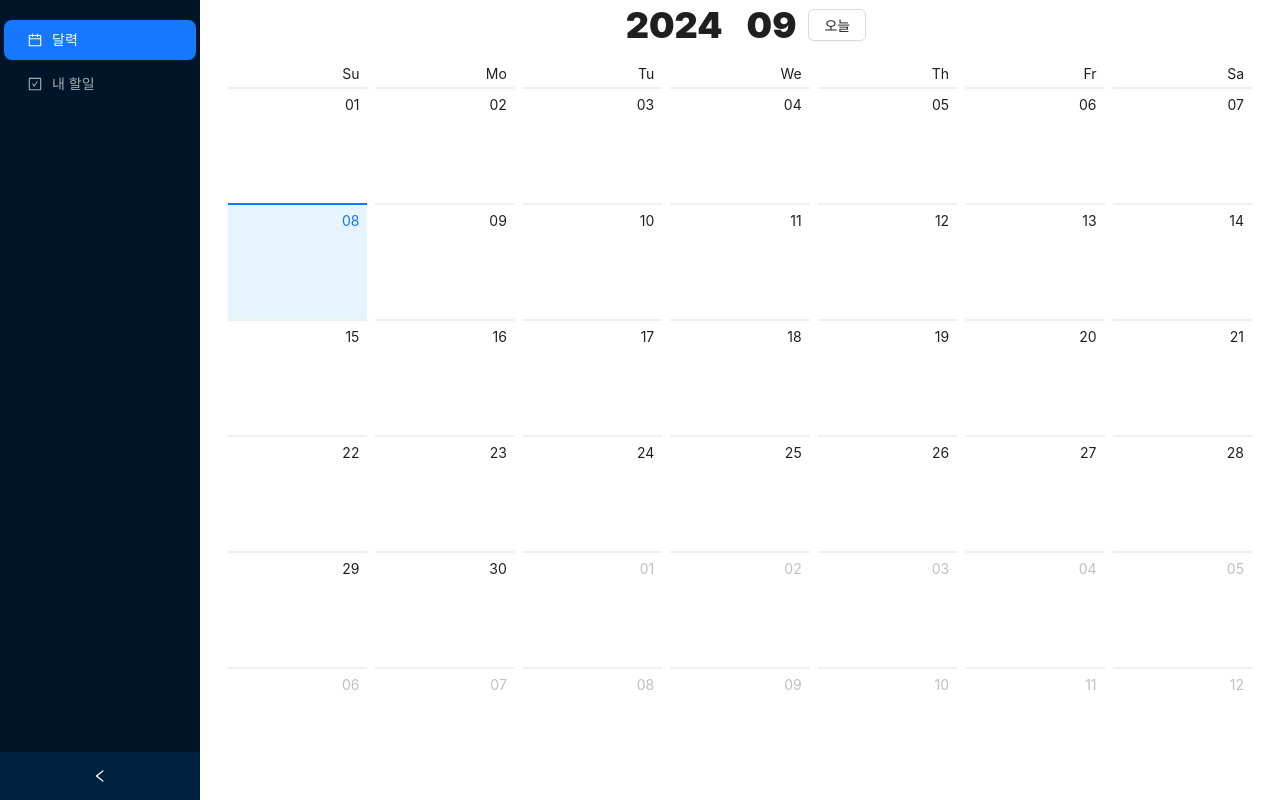
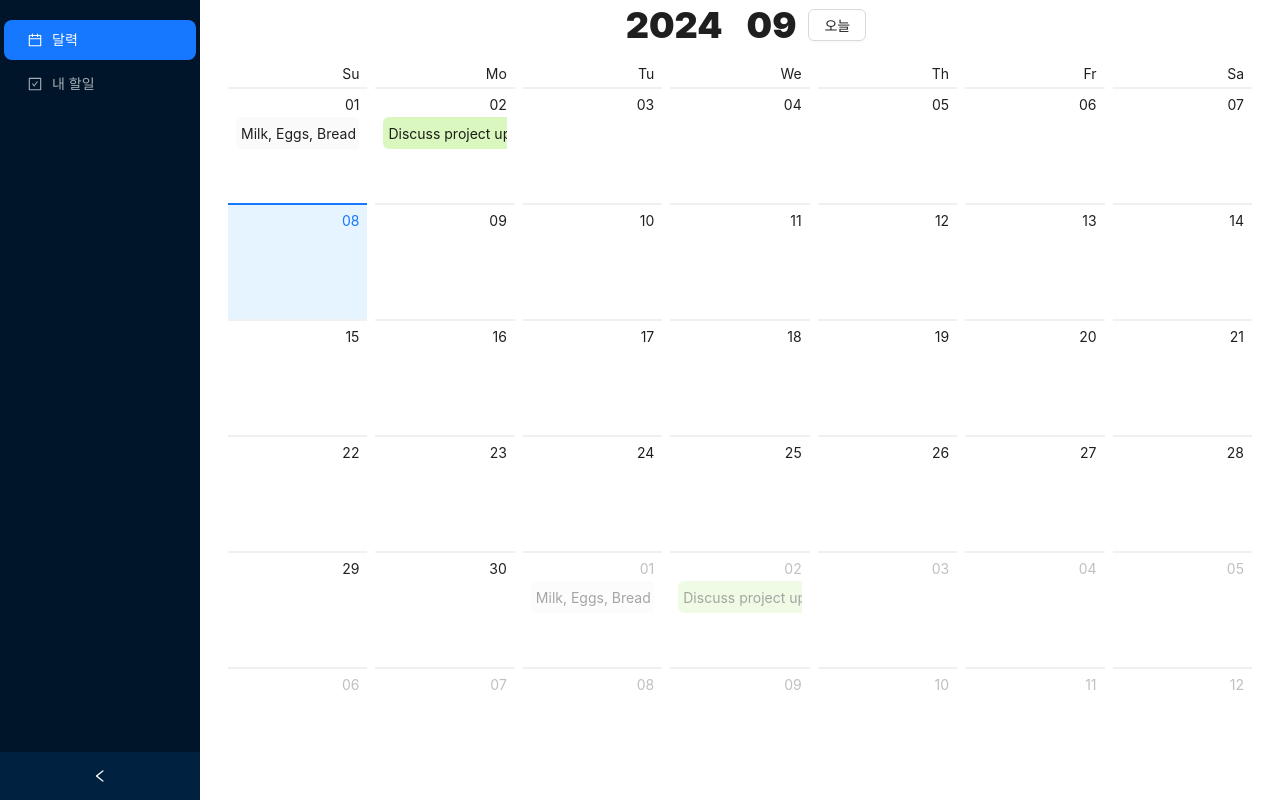
Before and after one commit to Si-off/clush_assignment, a React (Vite) app: page /calendar in a window 1280 px wide. Built offline with nearby package versions, Linux system fonts and the light colour scheme; a web font is replaced by a local one.

Commit message:
feat: todo 렌더링 작업

```diff
--- a/src/App.tsx
+++ b/src/App.tsx
@@ -5,7 +5,7 @@ import { CalendarPage, TodoListPage } from './pages';
 
 function App() {
   return (
-    <Layout style={{ minHeight: '100vh' }}>
+    <Layout style={{ height: '100vh' }}>
       <Routes>
         <Route path='/' element={<Navigate to='/calendar' />} />
         <Route element={<SideNav />}>
--- a/src/components/Calendar.tsx
+++ b/src/components/Calendar.tsx
@@ -3,22 +3,47 @@ import dayjs, { Dayjs } from 'dayjs';
 import { useState } from 'react';
 import styled from 'styled-components';
 import DateSelect from './DateSelect';
+import useTodoStore from '../store/useTodoStore';
+import TodoBadge from './TodoBadge';
 
 const Calendar = () => {
   //** states */
   const [selected, setSelected] = useState<Dayjs>(dayjs());
 
+  //** stores */
+  const { todoList } = useTodoStore();
+
   //** handlers */
   const handleWheel = (e: React.WheelEvent<HTMLDivElement>) => {
+    let newDate = selected;
     if (e.deltaY < 0) {
       // up
-      const newDate = selected.add(1, 'month').set('date', 1);
-      setSelected(newDate);
+      newDate = newDate.subtract(1, 'month').set('date', 1);
     } else {
       // down
-      const newDate = selected.subtract(1, 'month').set('date', 1);
-      setSelected(newDate);
+      newDate = newDate.add(1, 'month').set('date', 1);
     }
+    setSelected(newDate);
+  };
+
+  const dateCellRender = (value: Dayjs) => {
+    return (
+      <S.CellList
+        onWheel={(e) => {
+          e.stopPropagation();
+        }}>
+        {todoList.get(selected.format('YYYY-MM'))?.map((todo) => {
+          if (value.date() !== todo.date.date()) return;
+          return (
+            <li
+              key={todo.id}
+              style={{ opacity: value.month() !== todo.date.month() ? '40%' : undefined }}>
+              <TodoBadge isComplate={todo.isComplete} data={todo} />
+            </li>
+          );
+        })}
+      </S.CellList>
+    );
   };
 
   return (
@@ -46,9 +71,7 @@ const Calendar = () => {
           onChange={(date) => {
             setSelected(date);
           }}
-          onSelect={(date) => {
-            console.log(dayjs(date).format('YY-MM-DD'));
-          }}
+          cellRender={dateCellRender}
         />
       </div>
     </>
@@ -63,4 +86,11 @@ const S = {
     display: flex;
     justify-content: center;
   `,
+  CellList: styled.ul`
+    display: flex;
+    flex-direction: column;
+    gap: 8px;
+    cursor: auto;
+    overflow-x: hidden;
+  `,
 };
--- a/src/components/TodoItem.tsx
+++ b/src/components/TodoItem.tsx
@@ -1,15 +1,15 @@
+import { Card } from 'antd';
 import { Todo } from '../store/useTodoStore';
 
 type Props = Todo;
 
-const TodoItem = (props: Props) => {
+const TodoItem = ({ title, content, date, isComplete }: Props) => {
   return (
-    <div>
-      <p>{props.title}</p>
-      <p>{props.content}</p>
-      <p>{props.date.format('YYYY-MM-DD')}</p>
-      <p>{props.isComplete}</p>
-    </div>
+    <Card title={title} style={{ width: '300px' }} hoverable>
+      <p>{content}</p>
+      <p>{date.format('YYYY-MM-DD')}</p>
+      <p>{isComplete}</p>
+    </Card>
   );
 };
 
--- a/src/index.css
+++ b/src/index.css
@@ -24,3 +24,10 @@ body {
   width: 100%;
   height: 100%;
 }
+
+ul,
+ol,
+li {
+  text-decoration: none;
+  list-style: none;
+}
--- a/src/pages/TodoListPage.tsx
+++ b/src/pages/TodoListPage.tsx
@@ -1,11 +1,11 @@
+import { useState } from 'react';
+import dayjs, { Dayjs } from 'dayjs';
+import styled from 'styled-components';
+import { DatePicker, Divider, Form, Input, Modal, Tooltip } from 'antd';
 import { Content } from 'antd/es/layout/layout';
-import styled from 'styled-components';
+import TextArea from 'antd/es/input/TextArea';
 import { PlusOutlined } from '@ant-design/icons';
 import useTodoStore from '../store/useTodoStore';
-import { DatePicker, Form, Input, Modal, Tooltip } from 'antd';
-import { useState } from 'react';
-import TextArea from 'antd/es/input/TextArea';
-import dayjs, { Dayjs } from 'dayjs';
 import TodoItem from '../components/TodoItem';
 
 type FormData = { title: string; content: string; date: Dayjs };
@@ -62,16 +62,29 @@ const TodoListPage = () => {
           </Form.Item>
         </Form>
       </Modal>
-      {todoList.length === 0 && (
+      {todoList.size === 0 && (
         <Tooltip title='일정 추가' zIndex={1}>
           <S.CreateButton onClick={handleOpen}>
             <PlusOutlined style={{ fontSize: '16px', color: '#8c8c8c' }} />
           </S.CreateButton>
         </Tooltip>
       )}
-      {todoList.map((todo) => (
-        <TodoItem key={todo.id} {...todo} />
-      ))}
+      <S.Container>
+        {Array.from(todoList, ([yearMonth, todos]) => (
+          <>
+            <Divider orientation='left' style={{ fontSize: '16px', fontWeight: 700 }}>
+              {yearMonth}
+            </Divider>
+            <S.Ul key={yearMonth}>
+              {todos.map((todo) => (
+                <li key={todo.id}>
+                  <TodoItem key={todo.id} {...todo} />
+                </li>
+              ))}
+            </S.Ul>
+          </>
+        ))}
+      </S.Container>
     </S.Content>
   );
 };
@@ -85,7 +98,8 @@ const S = {
     align-items: center;
     gap: 16px;
     background-color: white;
-    padding: 0px 24px;
+    padding: 24px;
+    overflow-y: auto;
   `,
   CreateButton: styled.button`
     width: 100px;
@@ -95,4 +109,15 @@ const S = {
     background-color: #f0f0f0;
     cursor: pointer;
   `,
+  Container: styled.div`
+    display: flex;
+    width: 100%;
+    height: 100%;
+    flex-direction: column;
+  `,
+  Ul: styled.ul`
+    display: flex;
+    flex-wrap: wrap;
+    gap: 32px;
+  `,
 };
```
